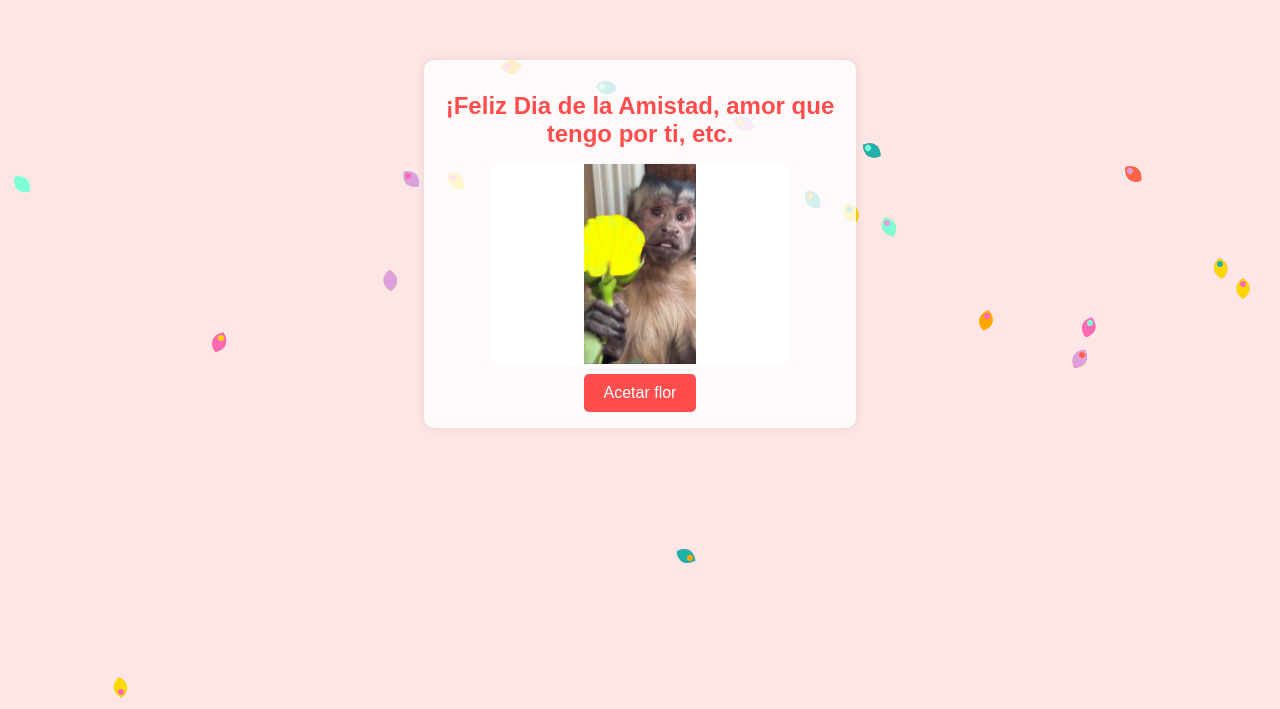
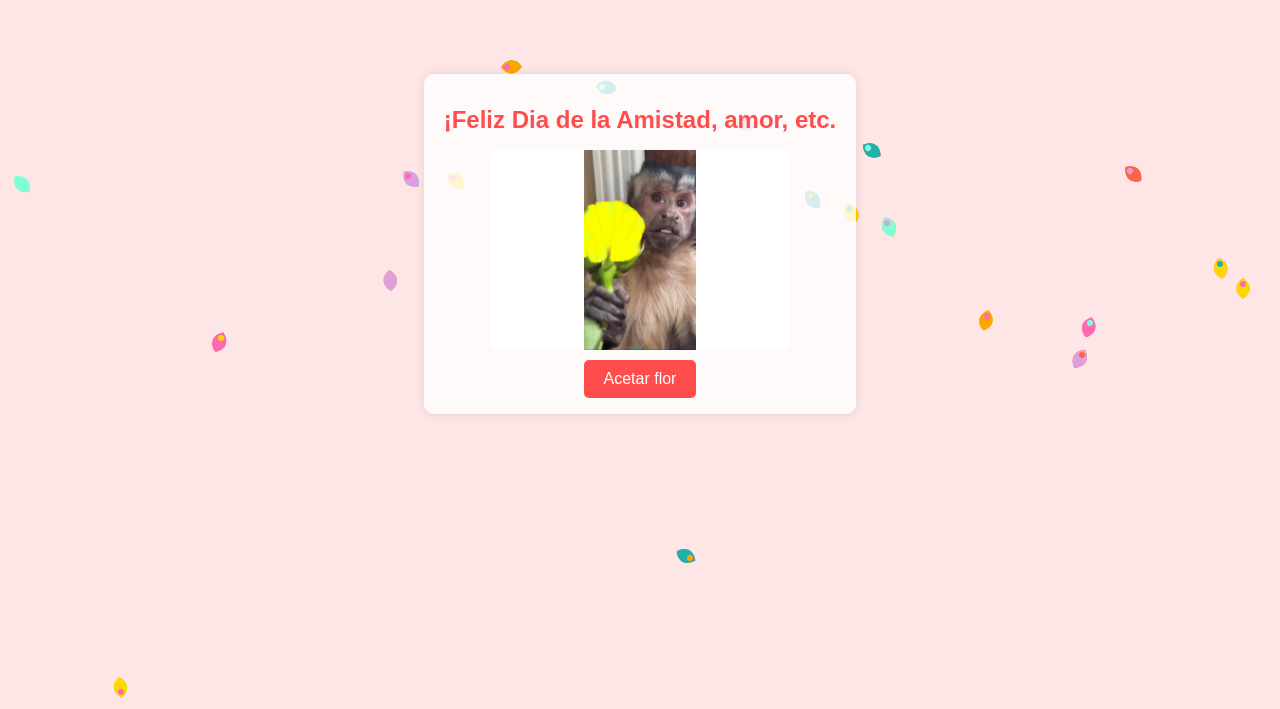
Before and after one commit to luisFernandoHinojosa/proyect202409, a plain HTML site: page index.html in a window 1280 px wide. Shown: the part 156-865 px from the top of the page. Drawn offline with Linux system fonts and the light colour scheme.

Commit message:
secod-commit

```diff
--- a/index.html
+++ b/index.html
@@ -132,7 +132,7 @@
   </head>
   <body>
     <div class="container">
-      <h1>¡Feliz Dia de la Amistad, amor que tengo por ti, etc.</h1>
+      <h1>¡Feliz Dia de la Amistad, amor, etc.</h1>
       <div class="card">
         <div class="card-face card-front">
           <img
```
